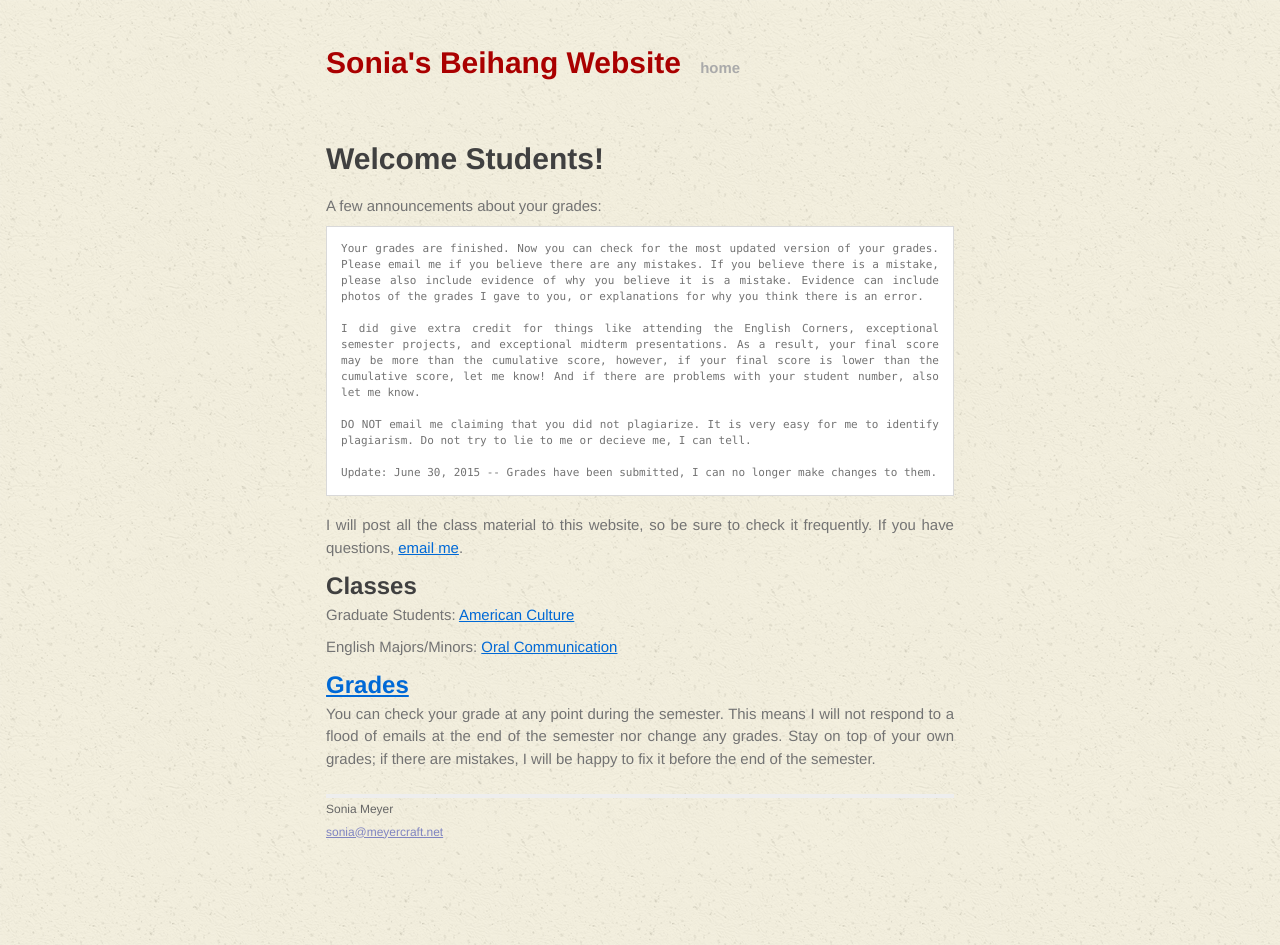
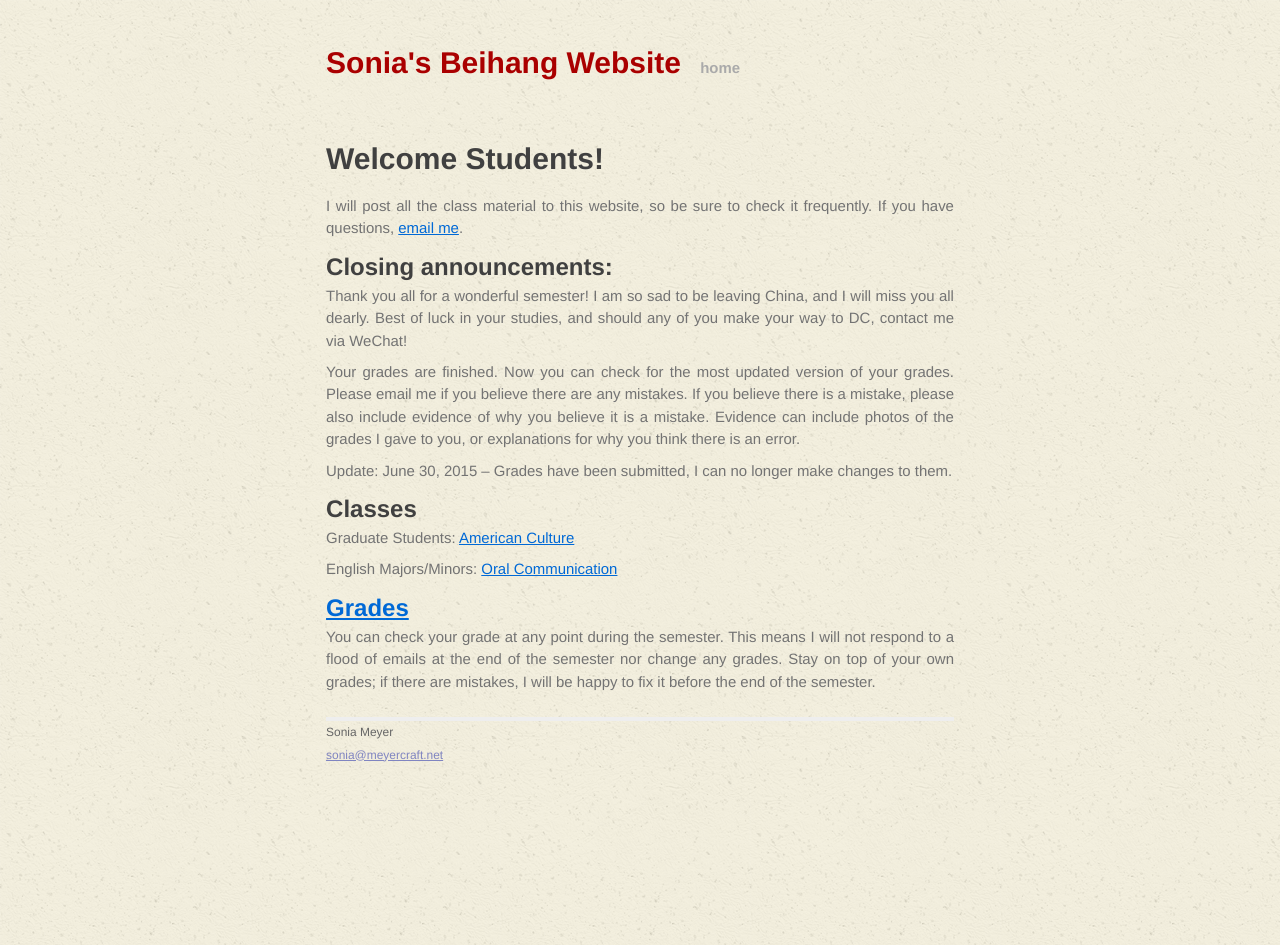
Before and after one commit to soniawmeyer/soniameyer-beihang-students-website, a Jekyll site: the page built from index.md, in a window 1280 px wide. Built offline with Jekyll 4.4.1, drawn with Linux system fonts in a browser that asks for light colours.

Commit message:
jan 10 2016 update

```diff
--- a/index.md
+++ b/index.md
@@ -5,18 +5,16 @@ title: Mrs. Sonia Meyer's Beihang Website
 
 # Welcome Students!
 
-A few announcements about your grades:
+I will post all the class material to this website, so be sure to check it frequently. If you have questions, [email me](mailto:sonia@meyercraft.net).
 
-	Your grades are finished. Now you can check for the most updated version of your grades. Please email me if you believe there are any mistakes. If you believe there is a mistake, please also include evidence of why you believe it is a mistake. Evidence can include photos of the grades I gave to you, or explanations for why you think there is an error.
+##Closing announcements:
 
-	I did give extra credit for things like attending the English Corners, exceptional semester projects, and exceptional midterm presentations. As a result, your final score may be more than the cumulative score, however, if your final score is lower than the cumulative score, let me know! And if there are problems with your student number, also let me know.
+Thank you all for a wonderful semester! I am so sad to be leaving China, and I will miss you all dearly. Best of luck in your studies, and should any of you make your way to DC, contact me via WeChat!
 
-	DO NOT email me claiming that you did not plagiarize. It is very easy for me to identify plagiarism. Do not try to lie to me or decieve me, I can tell.
+Your grades are finished. Now you can check for the most updated version of your grades. Please email me if you believe there are any mistakes. If you believe there is a mistake, please also include evidence of why you believe it is a mistake. Evidence can include photos of the grades I gave to you, or explanations for why you think there is an error.
 
-	Update: June 30, 2015 -- Grades have been submitted, I can no longer make changes to them.
+Update: June 30, 2015 -- Grades have been submitted, I can no longer make changes to them.
 
-
-I will post all the class material to this website, so be sure to check it frequently. If you have questions, [email me](mailto:sonia@meyercraft.net).
 
 ## Classes
 
```
